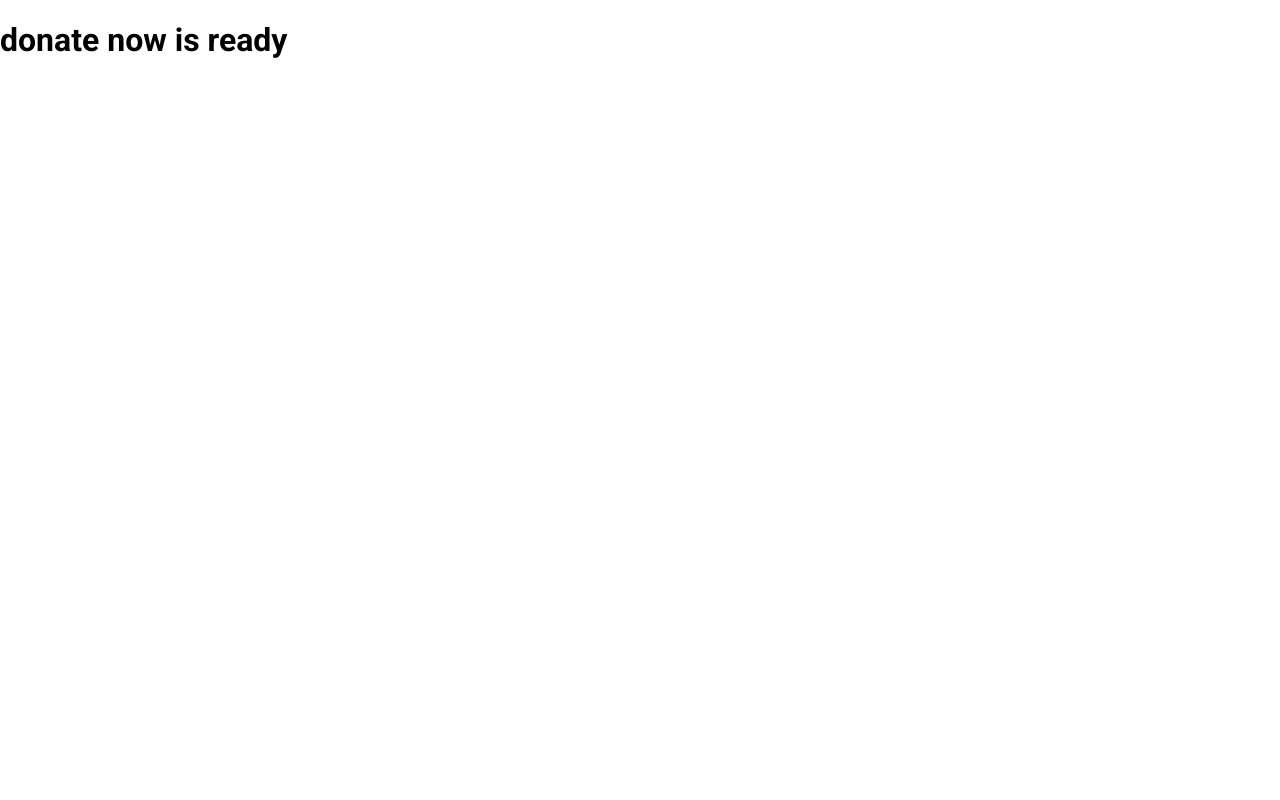
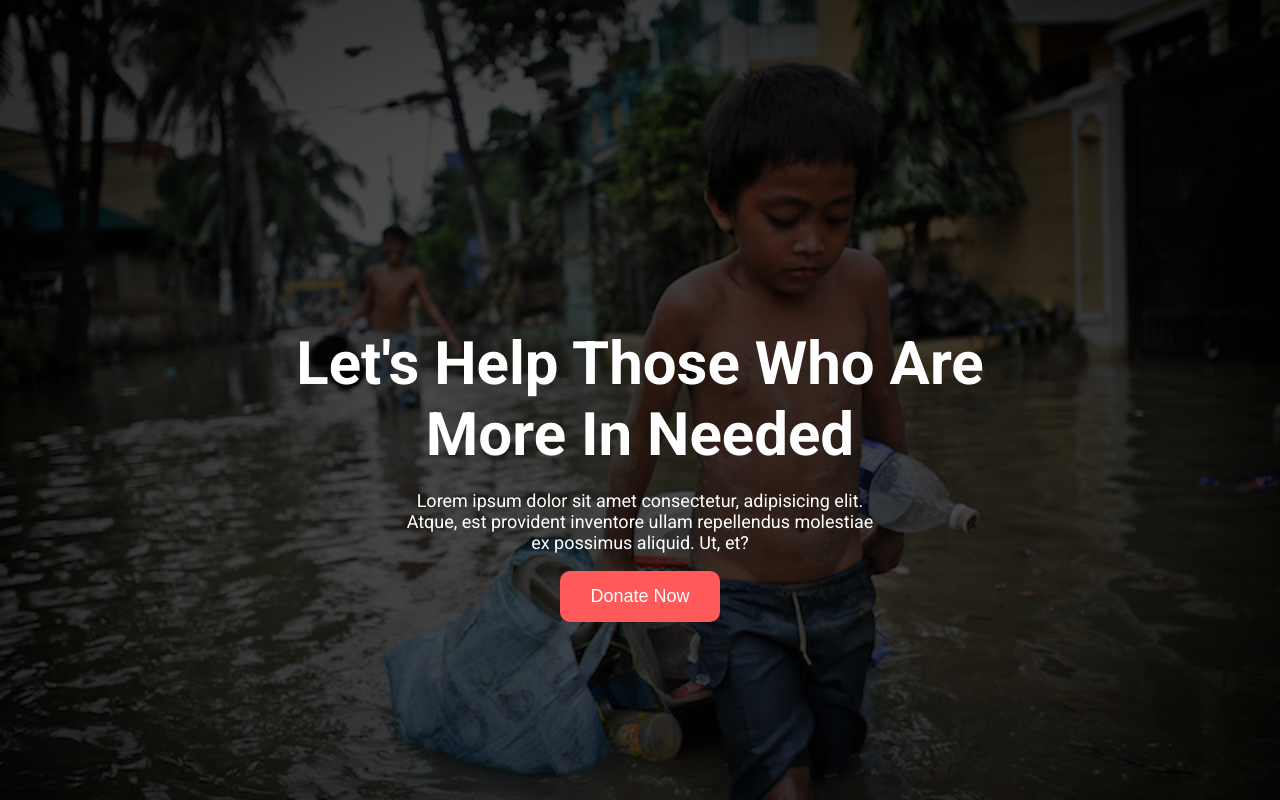
Before and after one commit to Ankan112/donate-now, a plain HTML site: page index.html in a window 1280 px wide. Drawn offline with Linux system fonts and the light colour scheme.

Commit message:
top banner complete

```diff
--- a/index.html
+++ b/index.html
@@ -10,7 +10,16 @@
 </head>
 
 <body>
-    <h1>donate now is ready</h1>
+    <section class="top-banner">
+        <div>
+            <h1 class="top-title">Let's Help Those Who Are <br> More In Needed</h1>
+            <p class="top-paragraph">Lorem ipsum dolor sit amet consectetur, adipisicing elit. <br> Atque, est provident
+                inventore ullam
+                repellendus
+                molestiae <br> ex possimus aliquid. Ut, et?</p>
+            <button class="btn">Donate Now</button>
+        </div>
+    </section>
 </body>
 
 </html>
--- a/style.css
+++ b/style.css
@@ -3,4 +3,44 @@
 body {
     font-family: 'Roboto', sans-serif;
     margin: 0;
+    padding: 0;
 }
+
+.top-banner {
+    background:
+        linear-gradient(rgba(0, 0, 0, 0.7),
+            rgba(0, 0, 0, 0.7)),
+        url(images/donation9.jpg);
+    background-repeat: no-repeat;
+    background-size: cover;
+    height: 100vh;
+    display: flex;
+    justify-content: center;
+    align-items: center;
+    text-align: center;
+}
+
+.top-title {
+    font-size: 60px;
+    font-weight: 700;
+    /* text-align: center; */
+    padding-top: 100px;
+    color: white;
+}
+
+.top-paragraph {
+    /* text-align: center; */
+    color: white;
+    font-size: 18px;
+    margin-top: -30px;
+}
+
+.btn {
+    border: none;
+    cursor: pointer;
+    font-size: 18px;
+    padding: 15px 30px;
+    border-radius: 10px;
+    background-color: #FF5959;
+    color: white;
+}
```
